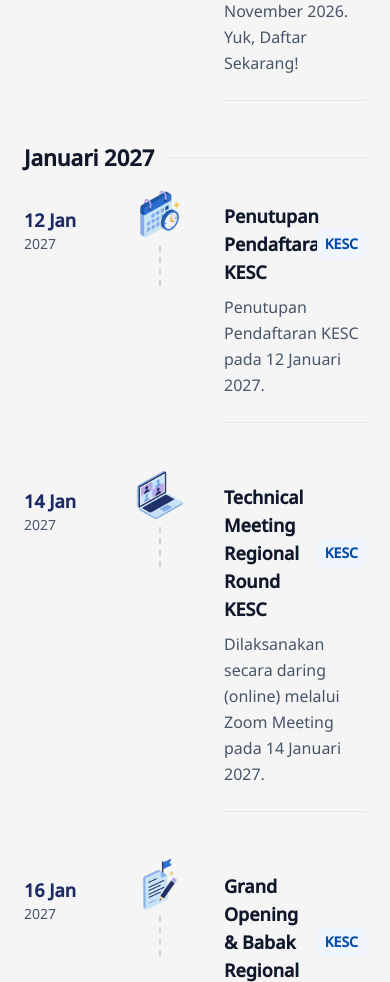
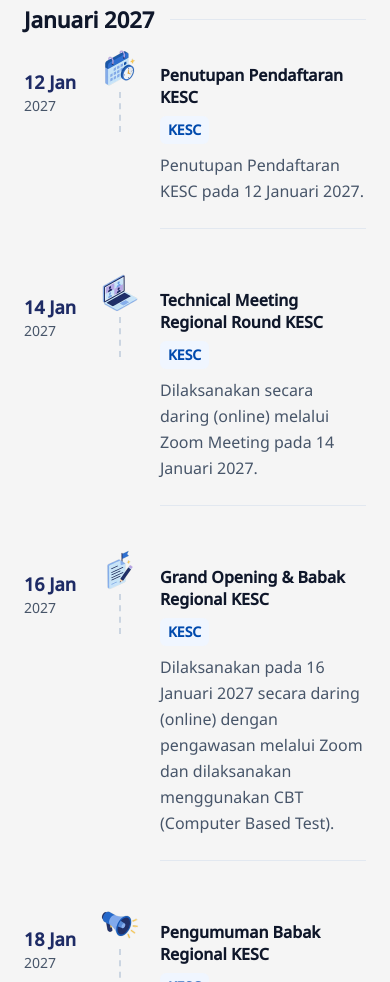
Before and after one commit to kingexpert-id/kesc-web, an Astro site: page /jadwal in a window 390 px wide. Shown: the part 1018-2000 px from the top of the page. Built offline with nearby package versions, Linux system fonts and the light colour scheme; Astro itself is replaced by a stand-in of ours.

Commit message:
Update Linimasa.astro

```diff
--- a/src/components/LinimasaJadwal.astro
+++ b/src/components/LinimasaJadwal.astro
@@ -102,33 +102,35 @@ const bulan = [
             </div>
             {b.item.map((m, i) => (
               <div
-                class="flex items-start gap-8 pb-10"
+                class="flex items-start gap-4 pb-10 md:gap-8"
                 data-item-jadwal
                 data-program-jadwal={m.program.toLowerCase()}
               >
-                <div class="w-[72px] shrink-0 pt-6 md:w-[112px]">
+                <div class="w-14 shrink-0 pt-6 md:w-[112px]">
                   <p class="text-lg font-semibold text-[#1E2B65]">{m.tanggal}</p>
                   <p class="text-sm text-[#475569]">{m.tahun}</p>
                 </div>
-                <div class="relative w-16 shrink-0 md:w-24">
+                <div class="relative w-12 shrink-0 md:w-24">
                   <img
                     src={ikonTipe[m.tipe]}
                     alt=""
                     width="192"
                     height="192"
                     loading="lazy"
-                    class="h-16 w-16 object-contain md:h-24 md:w-24"
+                    class="h-12 w-12 object-contain md:h-24 md:w-24"
                   />
                   {i < b.item.length - 1 && (
                     <div
-                      class="absolute -bottom-10 left-1/2 top-16 w-0 -translate-x-1/2 border-l-2 border-dashed border-[#CBD5E1] md:top-24"
+                      class="absolute -bottom-10 left-1/2 top-12 w-0 -translate-x-1/2 border-l-2 border-dashed border-[#CBD5E1] md:top-24"
                       aria-hidden="true"
                     />
                   )}
                 </div>
                 <div class="min-w-0 flex-1 border-b border-[#E2E8F0] pb-6 pt-5">
-                  <div class="flex flex-wrap items-center gap-3">
-                    <p class="min-w-0 flex-1 text-lg font-semibold text-[#0F172A]">{m.judul}</p>
+                  <div class="flex flex-col items-start gap-2 sm:flex-row sm:flex-wrap sm:items-center sm:gap-3">
+                    <p class="text-base font-semibold leading-snug text-[#0F172A] sm:min-w-0 sm:flex-1 sm:text-lg">
+                      {m.judul}
+                    </p>
                     <span class={`shrink-0 rounded-md px-2 py-1 text-sm font-semibold ${badgeKelas[m.program]}`}>
                       {m.program}
                     </span>
```
